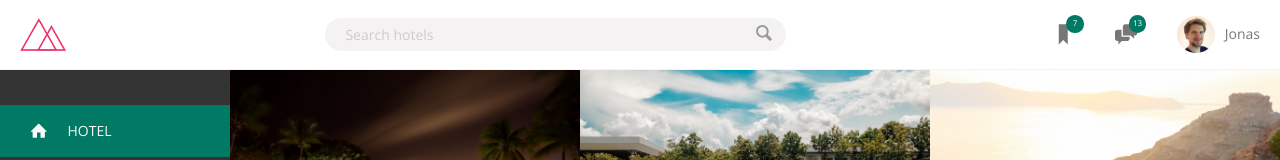
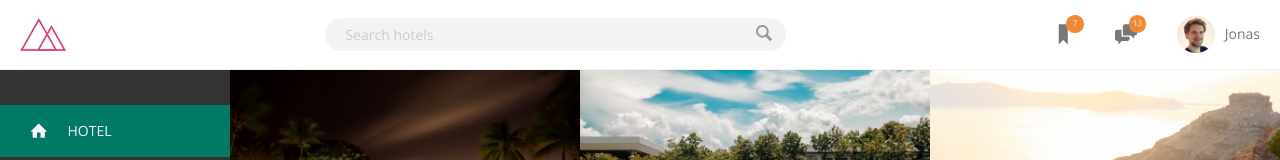
Before and after one commit to gamertense/nextjs-trillo, a Next.js app: page / in a window 1280 px wide. Shown: the top 160 px of the page. Built offline with nearby package versions, Linux system fonts and the light colour scheme.

Commit message:
💄 Add secondary color

```diff
--- a/src/styles/_base.scss
+++ b/src/styles/_base.scss
@@ -11,6 +11,8 @@
   --color-grey-dark-1: #333;
   --color-grey-dark-2: #777;
   --color-grey-dark-3: #999;
+
+  --color-secondary: #f58634;
 
   --shadow-dark: 0 2rem 6rem rgba(0, 0, 0, 0.3);
   --shadow-light: 0 2rem 5rem rgba(0, 0, 0, 0.06);
--- a/src/styles/_components.scss
+++ b/src/styles/_components.scss
@@ -103,7 +103,7 @@
     height: 1.75rem;
     width: 1.75rem;
     border-radius: 50%;
-    background-color: var(--color-primary);
+    background-color: var(--color-secondary);
     color: #fff;
     position: absolute;
     top: 1.5rem;
```
